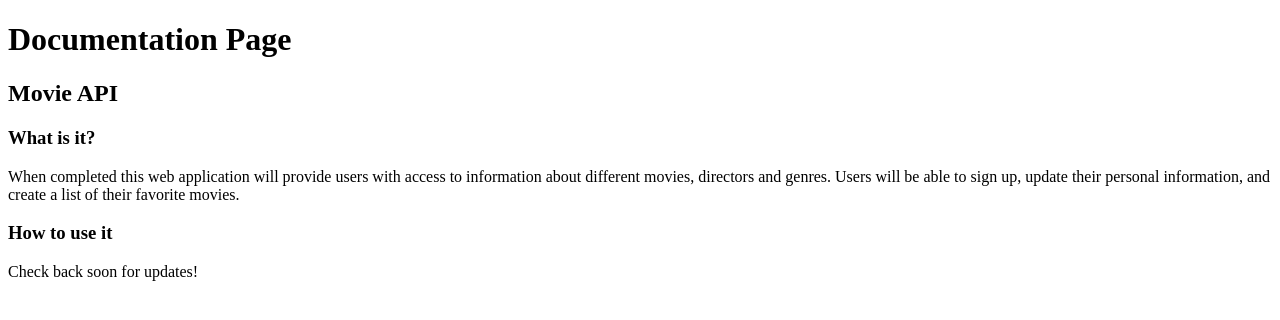
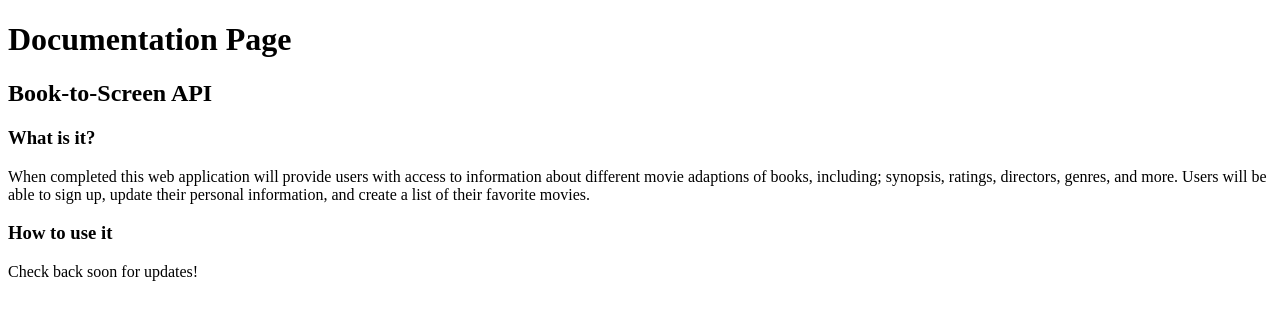
Before and after one commit to CardonEmily/movie-api, a website: page Public/documentation.html in a window 1280 px wide. Drawn offline with Linux system fonts and the light colour scheme.

Commit message:
Updating the documentation to reflect the more specific purpose
With the new goal for the api I update the documentation to reflect that.

```diff
--- a/Public/documentation.html
+++ b/Public/documentation.html
@@ -7,13 +7,14 @@
   </head>
   <body>
     <h1>Documentation Page</h1>
-    <h2>Movie API</h2>
+    <h2>Book-to-Screen API</h2>
     <h3>What is it?</h3>
     <p>
       When completed this web application will provide users with access to
-      information about different movies, directors and genres. Users will be
-      able to sign up, update their personal information, and create a list of
-      their favorite movies.
+      information about different movie adaptions of books, including; synopsis,
+      ratings, directors, genres, and more. Users will be able to sign up,
+      update their personal information, and create a list of their favorite
+      movies.
     </p>
     <h3>How to use it</h3>
     <p>Check back soon for updates!</p>
```
